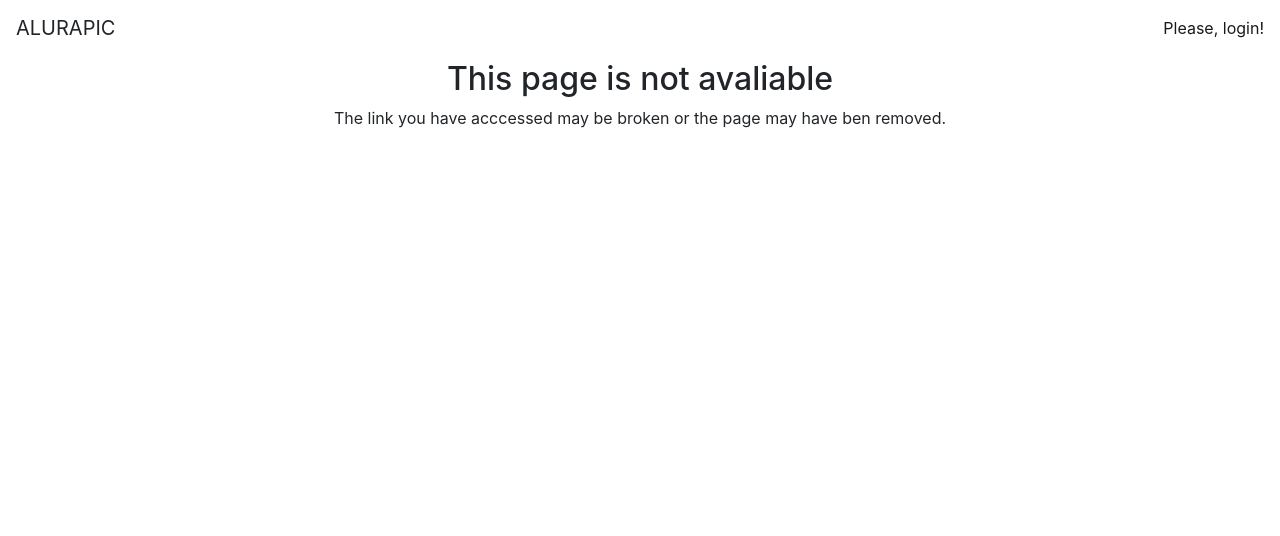
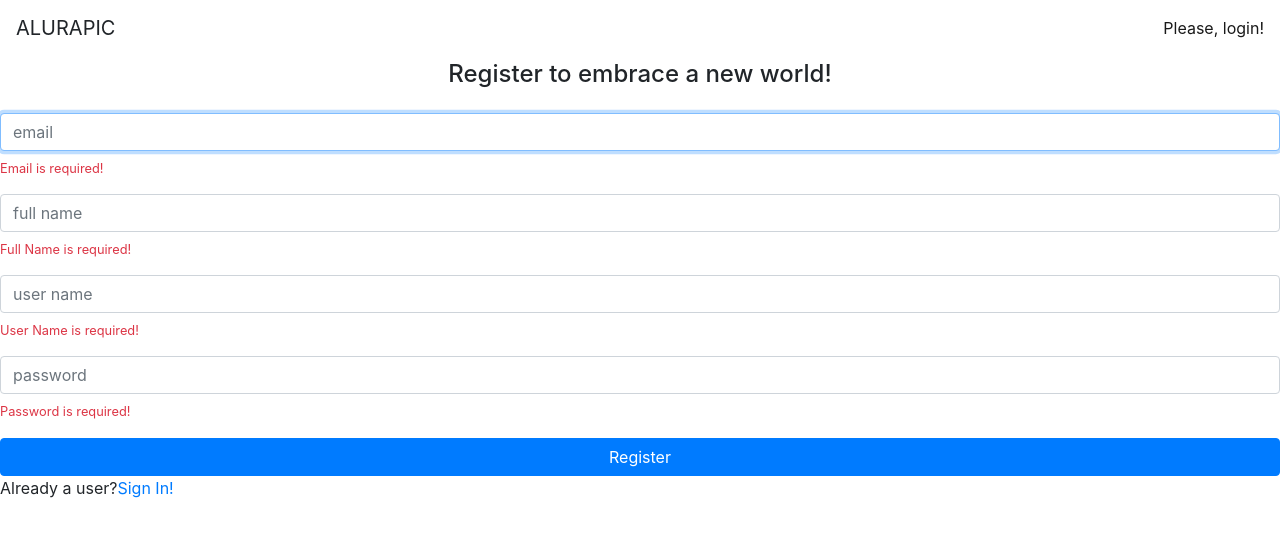
Before and after one commit to panjosbr/alurapic, an Angular app: page /signup in a window 1280 px wide. Shown: the top 536 px of the page. Built offline with nearby package versions, Linux system fonts and the light colour scheme.

Commit message:
Criando o form da tela de cadastro - SignUp

```diff
--- a/src/app/app.routing.module.ts
+++ b/src/app/app.routing.module.ts
@@ -6,12 +6,17 @@ import { NotFoundComponent } from './errors/not-found/not-found.component';
 import { PhotoListResolver } from './photos/photo-list/photo-list.resolver';
 import { SignInComponent } from './home/signin/signin.component';
 import { AuthGuard } from './core/auth/auth.guard';
+import { SignupComponent } from './home/signup/signup.componen';
 
 const routes: Routes = [
   {
     path: '',
     component: SignInComponent,
     canActivate: [AuthGuard],
+  },
+  {
+    path: 'signup',
+    component: SignupComponent,
   },
   {
     path: 'user/:userName',
--- a/src/app/home/home.module.ts
+++ b/src/app/home/home.module.ts
@@ -5,16 +5,18 @@ import { CommonModule } from '@angular/common';
 import { SignInComponent } from './signin/signin.component';
 import { VMessageModule } from '../shared/components/vmessage/vmessage.module';
 import { RouterModule } from '@angular/router';
+import { SignupComponent } from './signup/signup.componen';
 
 @NgModule({
   declarations: [
-    SignInComponent
+    SignInComponent,
+    SignupComponent,
   ],
   imports: [
     CommonModule,
     ReactiveFormsModule,
     RouterModule,
-    VMessageModule
+    VMessageModule,
   ]
 })
 export class HomeModule {}
--- /dev/null
+++ b/src/app/home/signup/signup.componen.ts
@@ -0,0 +1,47 @@
+import { Component, OnInit } from "@angular/core";
+import { FormGroup, FormBuilder, Validators } from "@angular/forms";
+
+@Component({
+  templateUrl: './signup.component.html',
+})
+export class SignupComponent implements OnInit {
+  signupForm: FormGroup;
+
+  constructor(
+    private formBuilder: FormBuilder,
+  ) {}
+
+  ngOnInit() {
+    this.signupForm = this.formBuilder.group({
+      email: ['',
+        [
+          Validators.required,
+          Validators.email,
+        ]
+      ],
+      fullName: ['',
+        [
+          Validators.required,
+          Validators.minLength(2),
+          Validators.maxLength(40),
+        ]
+      ],
+      userName: ['',
+        [
+          Validators.required,
+          Validators.pattern(/^[a-z0-9_\-]+$/),
+          Validators.minLength(2),
+          Validators.maxLength(30),
+        ]
+      ],
+      password: ['',
+        [
+          Validators.required,
+          Validators.minLength(8),
+          Validators.maxLength(14),
+        ]
+      ],
+    });
+  }
+
+}
--- /dev/null
+++ b/src/app/home/signup/signup.component.html
@@ -0,0 +1,59 @@
+<h4 class="text-center"> Register to embrace a new world!</h4>
+
+<form class="form mt-4" [formGroup]="signupForm">
+  <div class="form-group">
+    <input placeholder="email" class="form-control" formControlName="email" autofocus>
+    <ap-vmessage
+      *ngIf="signupForm.get('email').errors?.required"
+      text="Email is required!"></ap-vmessage>
+    <ap-vmessage
+      *ngIf="signupForm.get('email').errors?.email"
+      text="Invalid email!"></ap-vmessage>
+  </div>
+
+  <div class="form-group">
+    <input placeholder="full name" class="form-control" formControlName="fullName">
+    <ap-vmessage
+      *ngIf="signupForm.get('fullName').errors?.required"
+      text="Full Name is required!"></ap-vmessage>
+    <ap-vmessage
+      *ngIf="signupForm.get('fullName').errors?.minlength"
+      text="Minimum length is 2!"></ap-vmessage>
+    <ap-vmessage
+      *ngIf="signupForm.get('fullName').errors?.maxlength"
+      text="Maximum length is 40!"></ap-vmessage>
+  </div>
+
+  <div class="form-group">
+    <input placeholder="user name" class="form-control" formControlName="userName">
+    <ap-vmessage
+      *ngIf="signupForm.get('userName').errors?.required"
+      text="User Name is required!"></ap-vmessage>
+    <ap-vmessage
+      *ngIf="signupForm.get('userName').errors?.minlength"
+      text="Minimum length is 2!"></ap-vmessage>
+    <ap-vmessage
+      *ngIf="signupForm.get('userName').errors?.maxlength"
+      text="Maximum length is 30!"></ap-vmessage>
+    <ap-vmessage
+      *ngIf="signupForm.get('userName').errors?.pattern"
+      text="Must be lower case"></ap-vmessage>
+  </div>
+
+  <div class="form-group">
+    <input type="password" placeholder="password" class="form-control" formControlName="password">
+    <ap-vmessage
+      *ngIf="signupForm.get('password').errors?.required"
+      text="Password is required!"></ap-vmessage>
+    <ap-vmessage
+      *ngIf="signupForm.get('password').errors?.minlength"
+      text="Minimum length is 8!"></ap-vmessage>
+    <ap-vmessage
+      *ngIf="signupForm.get('password').errors?.maxlength"
+      text="Maximum length is 14!"></ap-vmessage>
+  </div>
+
+  <button class="btn btn-primary btn-block">Register</button>
+
+  <p>Already a user?<a [routerLink]="['']">Sign In!</a></p>
+</form>
```
